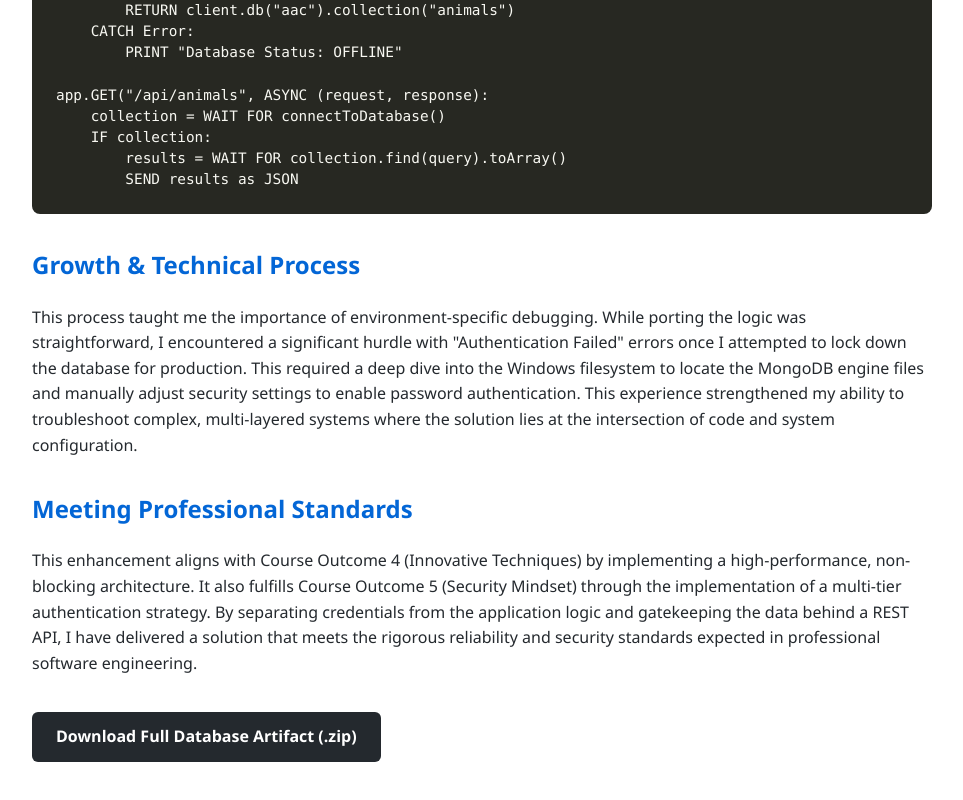
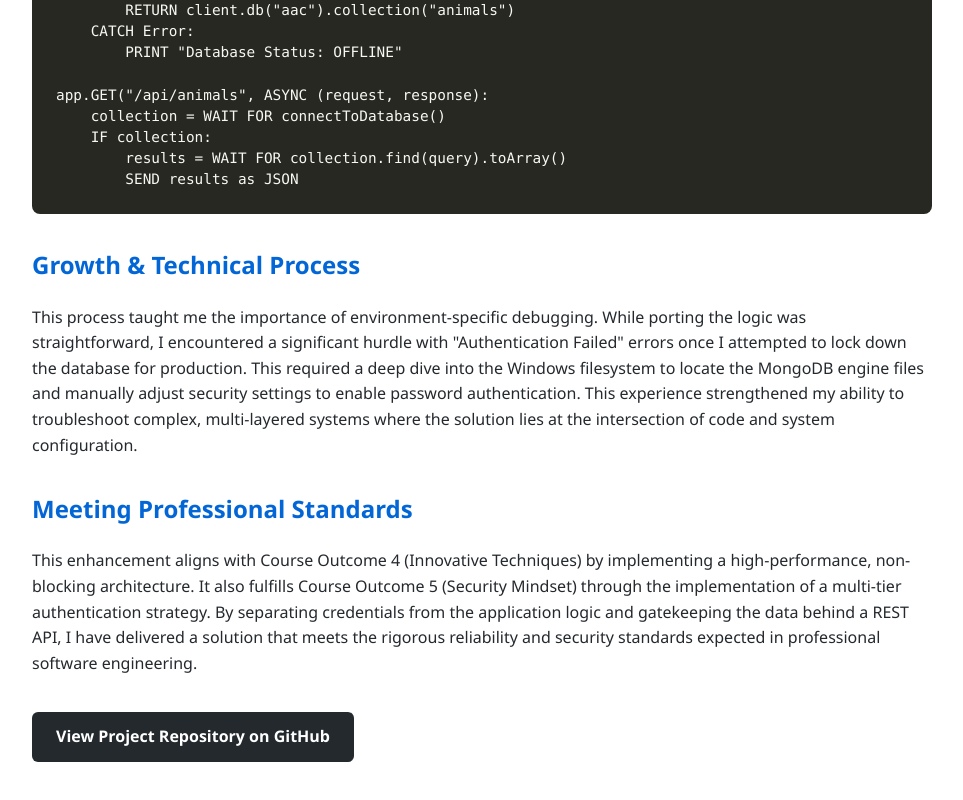
Before and after one commit to edward-blair17/edward-blair17.github.io, a plain HTML site: page Databases.html in a window 1280 px wide. Shown: the part 1794-2594 px from the top of the page, without its empty margins (158-1121 px from the left). Drawn offline with Linux system fonts and the light colour scheme.

Commit message:
Change database download link to GitHub repository
Updated link to point to the GitHub repository for the database artifact.

```diff
--- a/Databases.html
+++ b/Databases.html
@@ -92,8 +92,8 @@ app.GET("/api/animals", ASYNC (request, response):
         <h2>Meeting Professional Standards</h2>
         <p>This enhancement aligns with Course Outcome 4 (Innovative Techniques) by implementing a high-performance, non-blocking architecture. It also fulfills Course Outcome 5 (Security Mindset) through the implementation of a multi-tier authentication strategy. By separating credentials from the application logic and gatekeeping the data behind a REST API, I have delivered a solution that meets the rigorous reliability and security standards expected in professional software engineering.</p>
 
-        <a href="Database.zip" class="github-link">
-            Download Full Database Artifact (.zip)
+        <a href="https://github.com/edward-blair17/portfolio/blob/main/Database.zip" class="github-link">
+            View Project Repository on GitHub
         </a>
     </div>
 </body>
```
